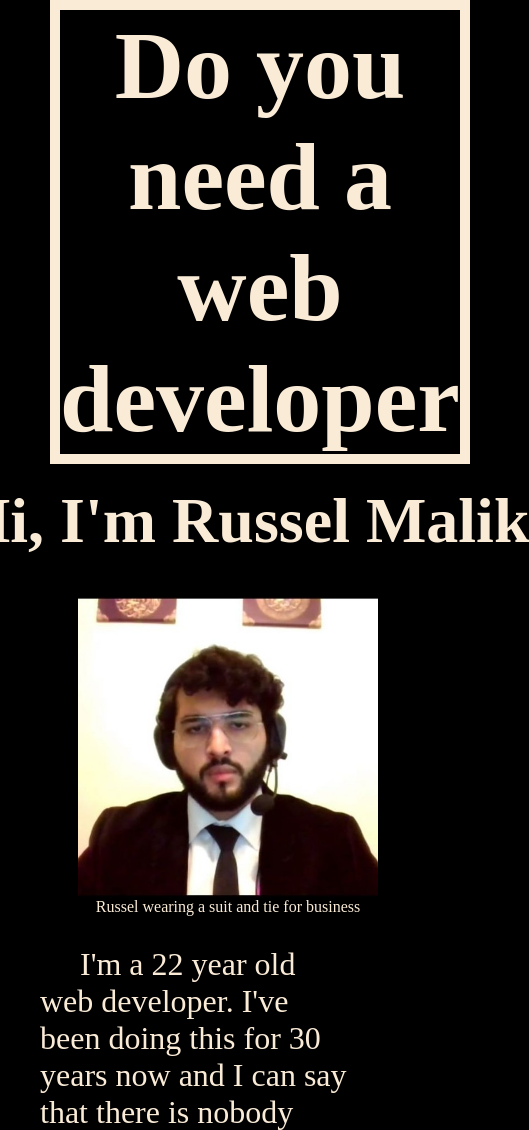
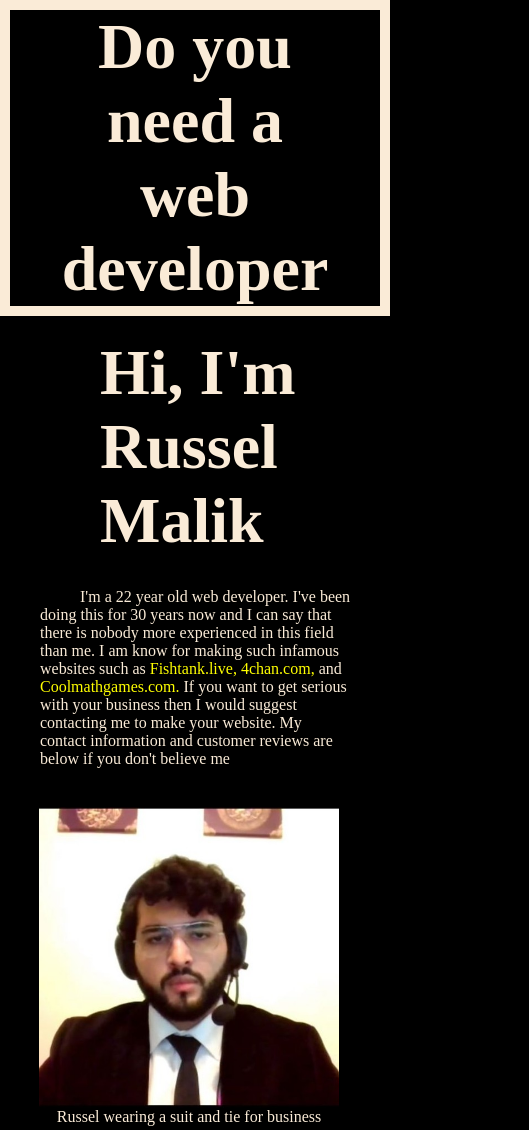
Before and after one commit to RVCC-IDMX/midterm-2023-Rusran, a plain HTML site: page index.html in a window 390 px wide. Shown: the top 1130 px of the page, 529 px wide, since content can reach past the window. Drawn offline with Linux system fonts and the light colour scheme; a web font is replaced by a local one.

Commit message:
better spacing

```diff
--- a/css/style.css
+++ b/css/style.css
@@ -4,11 +4,12 @@
     font-family: "Sometype Mono";
     /*outline: 3px solid yellow;*/
     margin: 0%;
-    overflow-x: visible;
 }
 
-body{
-
+html, body{
+    max-width: 150%;
+    overflow-x: hidden;
+    overflow-y: scroll;
 }
 h1, h2, h3, h4, h5, h6{
     display: flex;
@@ -60,9 +61,6 @@ header h1{
     justify-content: center;
     margin-left: 50px;
     margin-right: 50px ;
-}
-#photos hr{
-    display: block;
 }
 
 #photos figure{
@@ -183,7 +181,7 @@ footer a{
     #intro div{
         display: grid;
         display: flex;
-        flex-direction: column-reverse;
+        flex-direction: column;
         grid-template-columns: 1fr;
     }
     #intro figure{
@@ -222,18 +220,16 @@ footer a{
     header h1{
         display: flex;
         justify-content: center;
-        font-size: 600%;
-        margin-left: 50px;
-        padding-left:200px ;
+        font-size: 400%;
+        margin-left: 0%;
+        padding-left:100px ;
         margin-right: 0%;
-        padding-right: 200px ;
+        padding-right: 100px ;
     }
     #intro h3{
         display: flex;
         justify-content: center;
-        text-wrap: nowrap;
         font-size: 400%;
-
     }
     #intro{
         display: flex;
@@ -244,12 +240,20 @@ footer a{
         display: flex;
         flex-direction: column;
         max-width: 300px;
-        margin-left:20%;
+        margin-left:10%;
     }
-
-    #photos{
-        margin-left: 20%;
+    #intro p{
+        font-size: 100%;
 
     }
 
+    #photos div{
+        margin-left: 10%;
+    }
+    #photos div figure{
+        display: flex;
+        max-width: 300px;
+        font-size: 100%;
+    }
+
 }
```
